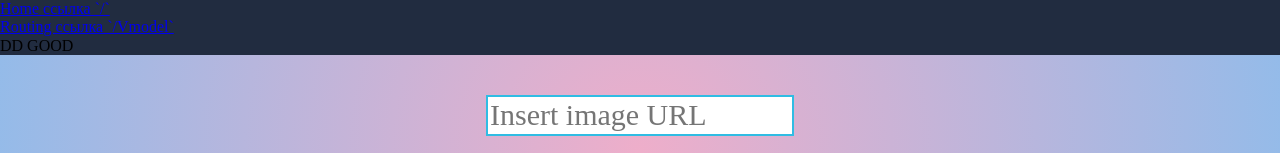
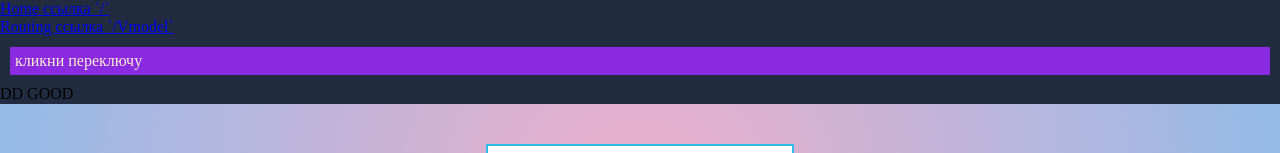
Before and after one commit to Danil-27/vue-education, a Vue app: page / in a window 1280 px wide. Shown: the top 153 px of the page. Built offline with nearby package versions, Linux system fonts and the light colour scheme.

Commit message:
feat: task done three

```diff
--- a/src/App.vue
+++ b/src/App.vue
@@ -6,6 +6,7 @@
       <br />
       <RouterLink to="/Vmodel">Routing ссылка `/Vmodel`</RouterLink>
       <br />
+      <div class="btn" @click="$router.push({ name: 'VmodelMainVue' })">кликни переключу</div>
     </div>
     <div class="app__main">
       <!-- CONTENT -->
@@ -17,11 +18,7 @@
 </template>
 I
 
-<script setup>
-// import VmodelMainTaskThree from './components/V-model/VmodelMainTaskThree.vue';
-// import Vb from './components/V-bind/VbindMain.vue';
-import { ref } from 'vue';
-</script>
+<script setup></script>
 
 <style scoped>
 * {
@@ -30,4 +27,10 @@ import { ref } from 'vue';
   padding: 0;
   background-color: rgb(33, 44, 64);
 }
+.btn {
+  padding: 5px 5px;
+  margin: 10px 10px;
+  background-color: blueviolet;
+  color: blanchedalmond;
+}
 </style>
--- a/src/main.ts
+++ b/src/main.ts
@@ -4,7 +4,8 @@ import App from './App.vue';
 import 'normalize.css';
 
 import commentsOne from './components/V-bind/VbindMain.vue';
-import commentsTwo from './components/V-model/VmodelMainTaskThree.vue';
+import commentsTwo from './components/V-model/VmodelMainVue3.vue';
+import commentsThree from './components/V-model/VmodelMainTaskThree.vue';
 const router = createRouter({
   history: createWebHistory(),
   routes: [
@@ -14,9 +15,14 @@ const router = createRouter({
       component: commentsOne
     },
     {
+      name: 'VmodelMainVue',
+      path: '/VmodelMainVue',
+      component: commentsTwo
+    },
+    {
       name: 'Vmodel',
       path: '/Vmodel',
-      component: commentsTwo,
+      component: commentsThree,
       children: [
         {
           path: 'new',
```
